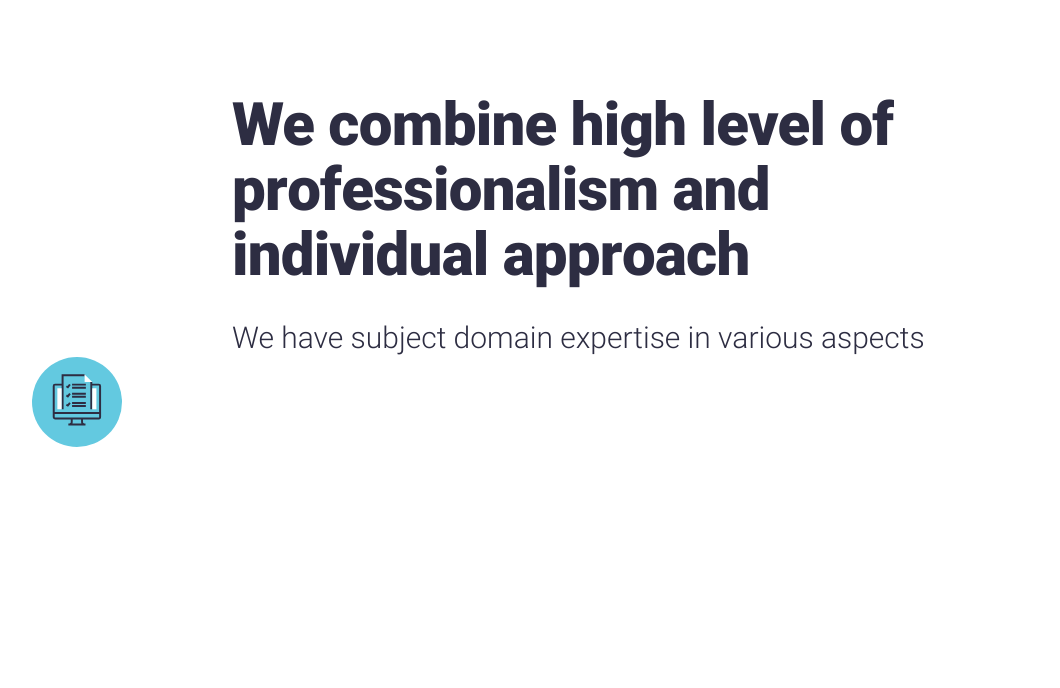
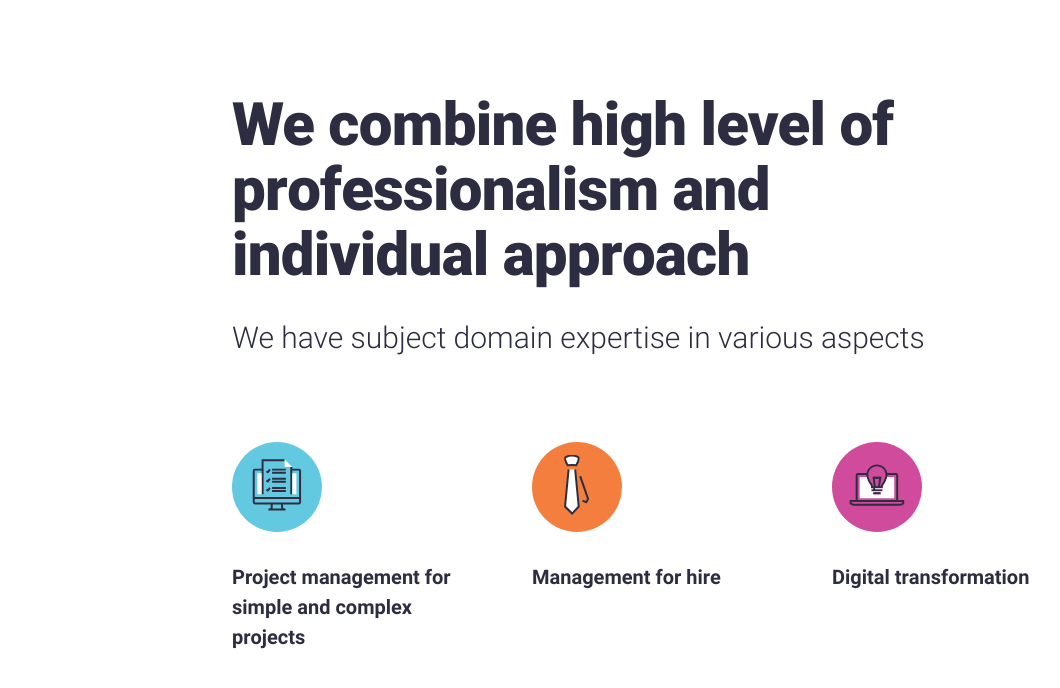
Before and after one commit to IrekYakupov/Fronbyte-home, a plain HTML site: page index.html in a window 1280 px wide. Shown: the part 618-1306 px from the top of the page, without its empty margins (18-1078 px from the left). Before the commit the page ends 1165 px from the top, so only its background shows below. Drawn offline with Linux system fonts and the light colour scheme.

Commit message:
added block tools

```diff
--- a/index.html
+++ b/index.html
@@ -61,9 +61,19 @@
 
         <div class="tools">
             <div class="tools__card">
-                <div class="card-project"></div>
+                <div class="card card-project"></div>
+                <p class="card__discription">Project management for simple and complex projects</p>
+            </div>
+            <div class="tools__card">
+                <div class="card card-management"></div>
+                <p class="card__discription">Management for hire</p>
+            </div>
+            <div class="tools__card">
+                <div class="card card-digital"></div>
+                <p class="card__discription">Digital transformation</p>
             </div>
         </div>
+
     </div>
   </body>
 </html>
--- a/style.css
+++ b/style.css
@@ -61,7 +61,7 @@
   display: flex;
 }
 
-.list-item:not(:nth-child(6)) {
+.list-item:not(:last-child) {
   margin-right: 50px;
 }
 
@@ -160,22 +160,22 @@
 
 .advantage {
   width: 780px;
-  margin: 0 auto;
+  margin: 0 auto 85px;
   font-size: 30px;
-  font-weight: 300;
-  font-stretch: normal;
-  font-style: normal;
   line-height: 1.33;
-  letter-spacing: normal;
   color: #2d2d42;
 }
 
-.card-project {
+.card {
   width: 90px;
   height: 90px;
   border-radius: 50%;
+  position: relative;
+  margin-bottom: 30px;
+}
+
+.card-project {
   background-color: #63c9e0;
-  position: relative;
 }
 
 .card-project::after {
@@ -185,3 +185,48 @@
   top: 50%;
   transform: translate(-50%, -50%);
 }
+
+.card-management {
+  background-color: #f47e3d;
+}
+
+.card-management::after {
+  content: url('/img/management.svg');
+  position: absolute;
+  left: 50%;
+  top: 50%;
+  transform: translate(-50%, -50%);
+}
+
+.card-digital {
+  background-color: #d04b9b;
+}
+
+.card-digital::after {
+  content: url('/img/ic-digital.svg');
+  position: absolute;
+  left: 50%;
+  top: 50%;
+  transform: translate(-50%, -50%);
+}
+
+.tools {
+  display: flex;
+  width: 780px;
+  margin: 0 auto;
+}
+
+.tools__card:not(:last-child) {
+  margin-right: 60px;
+}
+
+.card__discription {
+  width: 240px;
+  font-size: 20px;
+  font-weight: bold;
+  font-stretch: normal;
+  font-style: normal;
+  line-height: 1.5;
+  letter-spacing: normal;
+  color: #2d2d42;
+}
```
Also changed, not shown: img/management.svg (renamed from img/ic-hire.svg).
